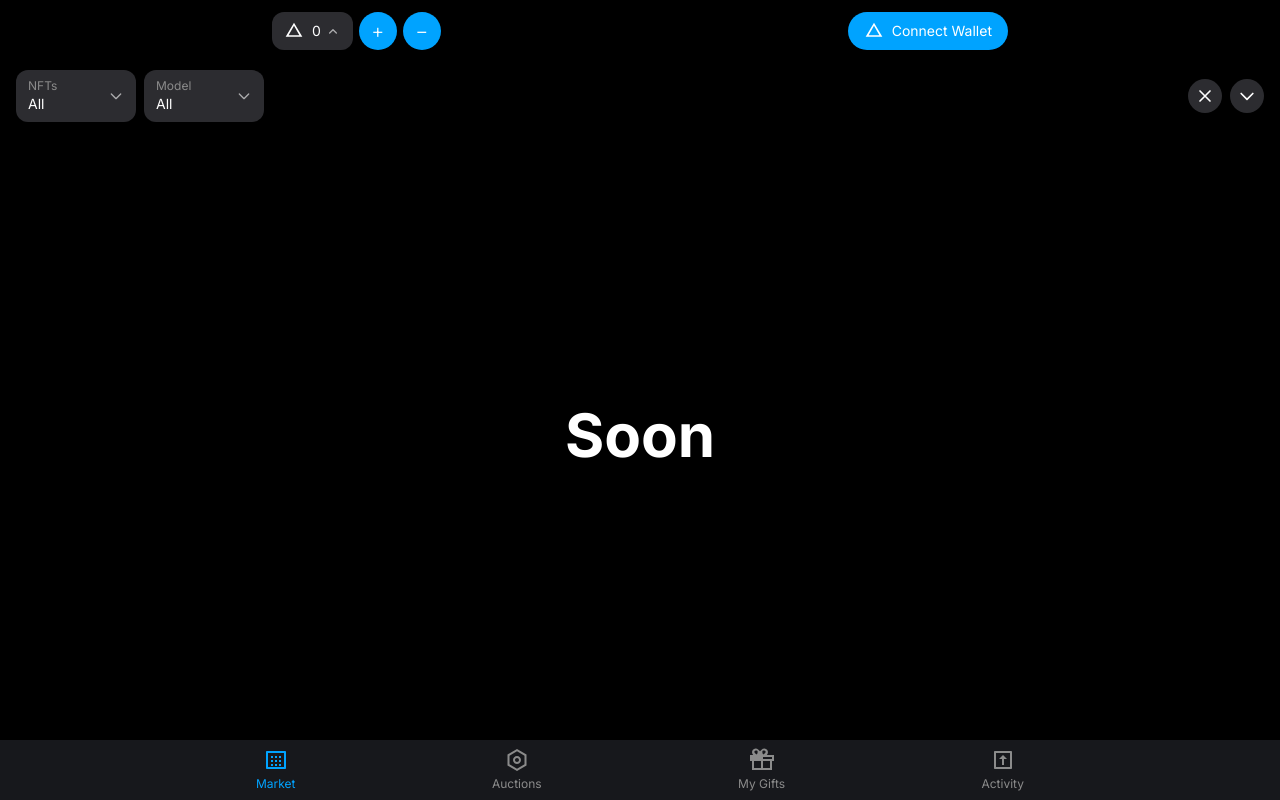
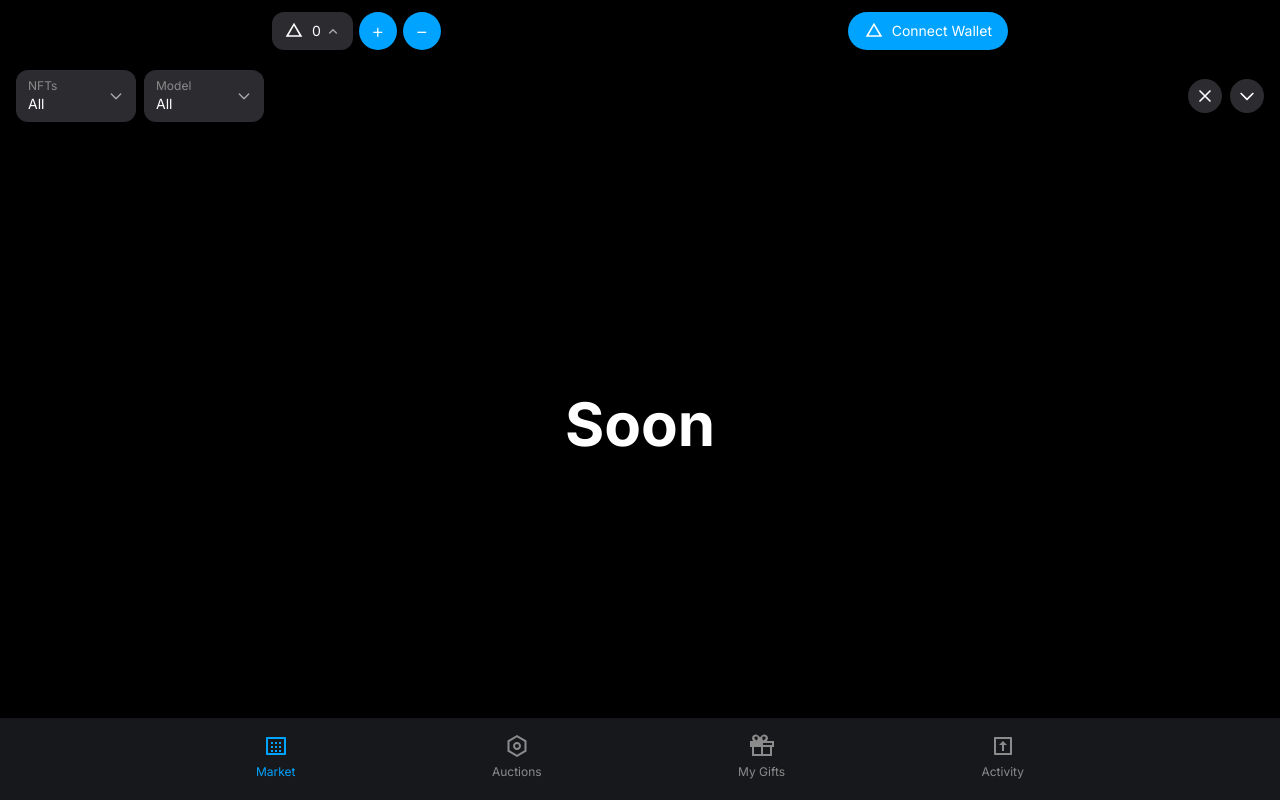
Before and after one commit to useriiefokrjkgjrkgkgkjkg/mini-app-nft, a Next.js app: page / in a window 1280 px wide. Built offline with nearby package versions, Linux system fonts and the light colour scheme.

Commit message:
Increase bottom navigation panel spacing

```diff
--- a/app/page.tsx
+++ b/app/page.tsx
@@ -116,11 +116,11 @@ export default function Home() {
       </main>
 
       {/* Нижняя навигация */}
-      <nav className="w-full bg-[#17181C] py-2 px-4">
-        <div className="max-w-3xl mx-auto flex items-center justify-between">
+      <nav className="w-full bg-[#17181C] py-3 px-4">
+        <div className="max-w-3xl mx-auto flex items-start justify-between pt-1 pb-2">
           {/* Market */}
           <button
-            className="flex flex-col items-center gap-1"
+            className="flex flex-col items-center gap-1.5"
             onClick={() => setActiveTab('market')}
           >
             <svg className="w-6 h-6" viewBox="0 0 24 24" fill={activeTab === 'market' ? "#00A3FF" : "#8B8B8B"}>
@@ -131,7 +131,7 @@ export default function Home() {
 
           {/* Auctions */}
           <button
-            className="flex flex-col items-center gap-1"
+            className="flex flex-col items-center gap-1.5"
             onClick={() => setActiveTab('auctions')}
           >
             <svg className="w-6 h-6" viewBox="0 0 24 24" fill={activeTab === 'auctions' ? "#00A3FF" : "#8B8B8B"}>
@@ -142,7 +142,7 @@ export default function Home() {
 
           {/* My Gifts */}
           <button
-            className="flex flex-col items-center gap-1"
+            className="flex flex-col items-center gap-1.5"
             onClick={() => setActiveTab('gifts')}
           >
             <svg className="w-6 h-6" viewBox="0 0 24 24" fill={activeTab === 'gifts' ? "#00A3FF" : "#8B8B8B"}>
@@ -153,7 +153,7 @@ export default function Home() {
 
           {/* Activity */}
           <button
-            className="flex flex-col items-center gap-1"
+            className="flex flex-col items-center gap-1.5"
             onClick={() => setActiveTab('activity')}
           >
             <svg className="w-6 h-6" viewBox="0 0 24 24" fill={activeTab === 'activity' ? "#00A3FF" : "#8B8B8B"}>
```
